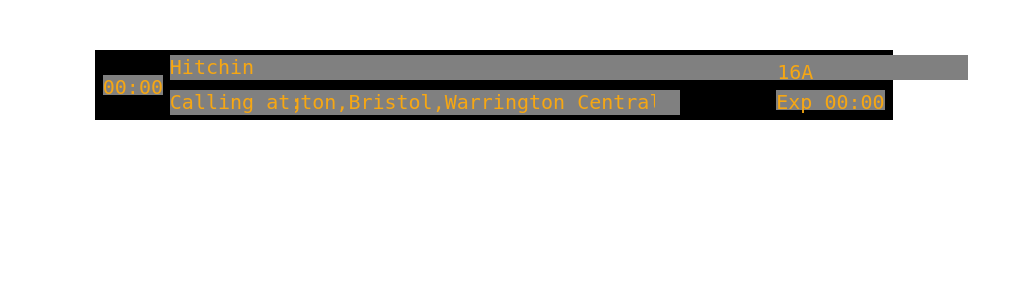
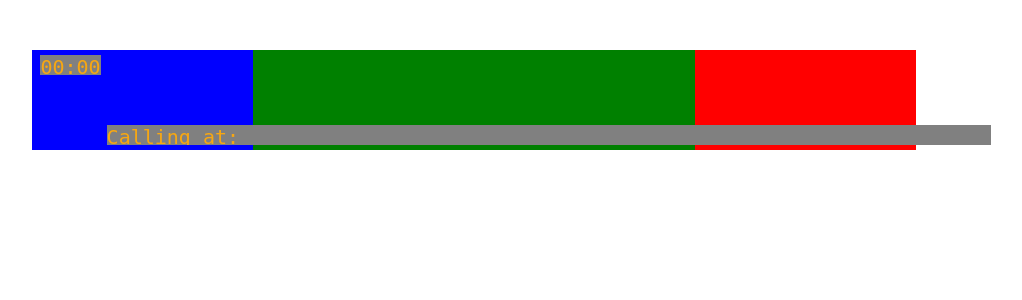
Before and after one commit to Mxtt-smith/DepartureDashboardApp, a Flask app: template templates/uitest.html in a window 1280 px wide. Shown: the top 300 px of the page, without its empty margins (176-1198 px from the left). Run offline with Flask 3, Linux system fonts and the light colour scheme; the template is opened without the code that fills it, so the values that code supplies are empty.

Commit message:
board now a flex box

```diff
--- a/templates/uitest.html
+++ b/templates/uitest.html
@@ -12,9 +12,12 @@
                         <div class="scheduledArrival">
                             00:00
                         </div>
+                        <div class="callingAt">
+                            Calling at:
+                        </div>
                     </div>
                     <div class="middle">
-                        <div class="destination">
+                        <!-- <div class="destination">
                             Hitchin
                         </div>
                         <div class="callingAt">
@@ -24,41 +27,55 @@
                             <div class="scrollingText">
                                 York,Darlington,Bristol,Warrington Central
                             </div>
-                        </div>
+                        </div> -->
                     </div>
                     <div class="rightThird">
-                        <div class="platform">
+                        <!-- <div class="platform">
                             16A
                         </div>
                         <div class="expected">
                             Exp 00:00
-                        </div>
+                        </div> -->
                     </div>
 
                 </div>
             </div>
     <style>
-        *{
-            font-family: monospace;
-        }
+*{
+    font-family: monospace;
+}
 .baseBoard{
+    display: flex;
     position:relative;
     top: 40px;
     font-size: x-large;
-    padding: 20px;
     margin: 10px;
-    width: 60%;
-    background-color: black;
-    height: 30px;
-    left: 20%;
+    width: 70%;
+    background-color: white;
+    height: 100px;
+    left: 15%;
+}
+.leftThird{
+    width: 100%;
+    flex:2;
+    height: 100%;
+    background-color: blue;
 }
 .middle{
-    left: 150px;
-    right: 150px;
+    width: 100%;
+    flex:4;
+    height: 100%;
+    background-color: green;
 }
-.baseBoard .scheduledArrival{
+.rightThird{
+    width:100;
+    flex:2;
+    height: 100%;
+    background-color: red;
+}
+.leftThird .scheduledArrival{
     position: absolute;
-    top: 25px;
+    top: 5px;
     height: 20px;
     left: 1%;
     background-color: grey;
@@ -66,18 +83,29 @@
     color:rgb(247, 167, 18)
 
 }
+.leftThird .callingAt{
+    position: absolute;
+    bottom: 5px;
+    height: 20px;
+    left: 75px;
+    width : 100%;
+    background-color: grey;
+    z-index: 100;
+    text-align: left;
+    color:rgb(247, 167, 18);
+    overflow: hidden;
+}
 .middle .destination{
     position: absolute;
     top: 5px;
     height: 25px;
-    left: 75px;
     width: 100%;
     background-color: grey;
     z-index: 100;
     text-align: left;
     color:rgb(247, 167, 18)
 }
-.baseBoard .platform{
+.rightThird .platform{
     position:absolute;
     top: 10px;
     height: 20px;
@@ -86,7 +114,7 @@
     z-index: 100;
     color:rgb(247, 167, 18)
 }
-.baseBoard .expected{
+.rightThird .expected{
     position: absolute;
     top: 40px;
     height: 20px;
@@ -99,18 +127,7 @@
     min-width: 109px;
     max-width: 109px;
 }
-.baseBoard .callingAt{
-    position: absolute;
-    bottom: 5px;
-    height: 25px;
-    left: 75px;
-    width : 510px;
-    background-color: grey;
-    z-index: 100;
-    text-align: left;
-    color:rgb(247, 167, 18);
-    overflow: hidden;
-}
+
 .textContainer{
     position: absolute;
     bottom: 5px;
```
